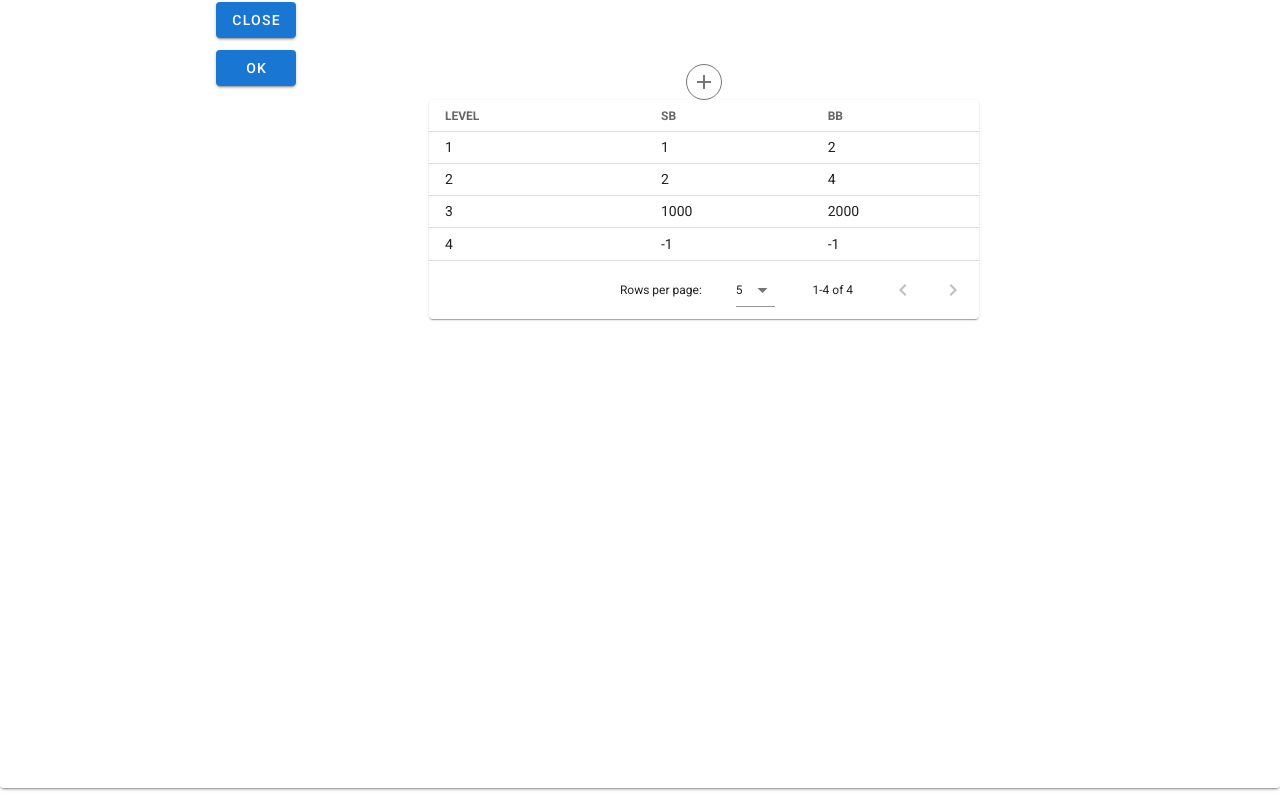
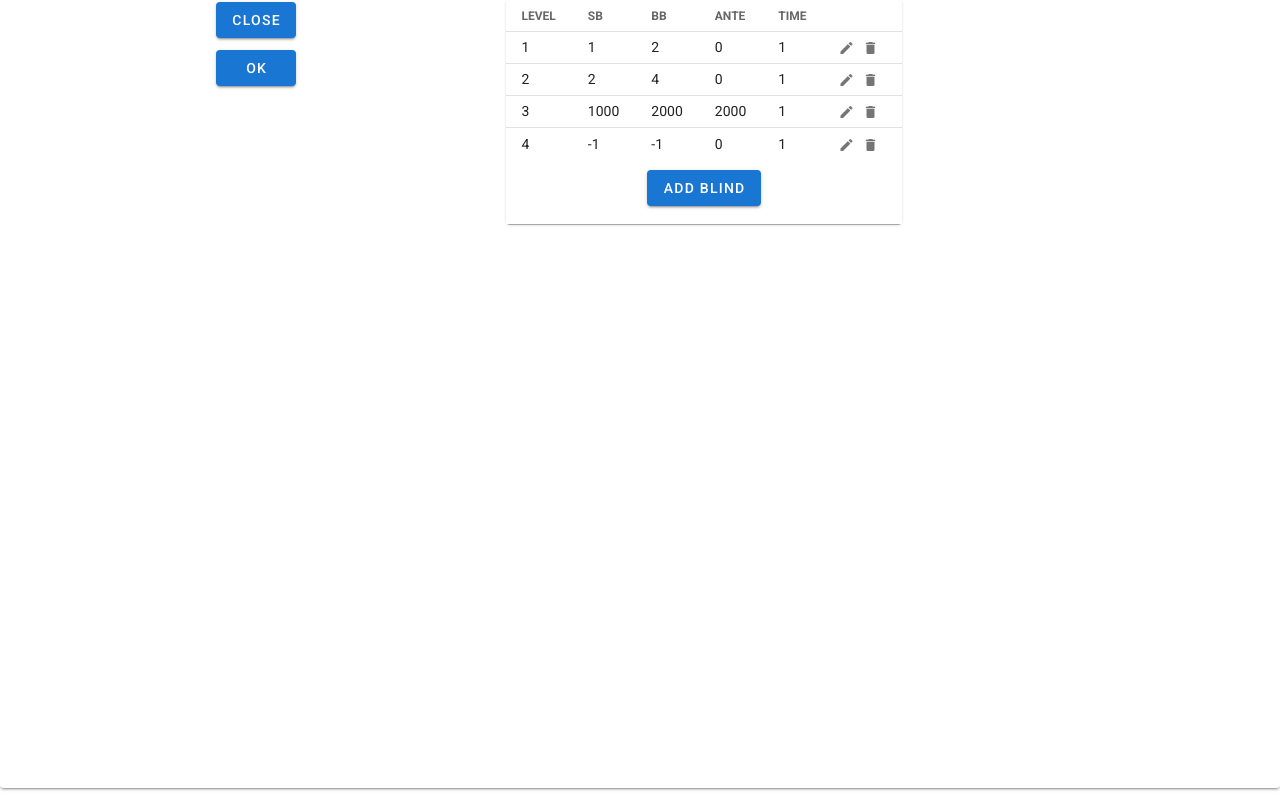
Before and after one commit to almond32o/BlindTimer, a Vue app: page / in a window 1280 px wide. Both pictures are taken after a click on the button "OPEN STRUCTURE". Built offline with nearby package versions, Linux system fonts and the light colour scheme; grey boxes are pictures that could not be loaded.

Commit message:
Edit structure table

```diff
--- a/src/components/Structure.vue
+++ b/src/components/Structure.vue
@@ -1,21 +1,83 @@
 <template>
   <v-container>
-    <v-main>
-      <v-row justify="center">
-        <v-btn icon outlined @click="add">
-          <v-icon>mdi-plus</v-icon>
-        </v-btn>
-      </v-row>
     <v-row justify="center">
       <v-data-table
         :headers="headers"
         :items="blindsTable"
-          :items-per-page="5"
+        :items-per-page="-1"
+        disable-sort
         dense
+        hide-default-footer
         class="elevation-1"
+      >
+        <template v-slot:footer>
+          <v-toolbar flat>
+            <v-row justify="space-around">
+              <v-dialog v-model="dialog" max-width="500">
+                <template v-slot:activator="{on,attrs}">
+                  <v-btn
+                    color="primary"
+                    dark
+                    class="mb-2"
+                    v-bind="attrs"
+                    v-on="on"
+                  >Add Blind</v-btn>
+                </template>
+                <v-card>
+                  <v-card-title>
+                    Add/Edit Blind
+                  </v-card-title>
+                  <v-card-text>
+                    <v-container>
+                      <v-row>
+                        <v-col>
+                          <v-text-field
+                            v-model="editedItem.sb"
+                            type="number"
+                            label="SB"
                           />
+                        </v-col>
+                        <v-col>
+                          <v-text-field
+                            v-model="editedItem.bb"
+                            type="number"
+                            label="BB"
+                          />
+                        </v-col>
+                        <v-col>
+                          <v-text-field
+                            v-bind:disabled="d"
+                            v-model="editedItem.ante"
+                            type="number"
+                            label="ANTE"
+                          />
+                        </v-col>
+                        <v-col>
+                        <v-text-field
+                          v-model="editedItem.time"
+                          type="number"
+                          label="TIME"
+                        />
+                        </v-col>
                       </v-row>
-    </v-main>
+                    </v-container>
+                  </v-card-text>
+                  <v-card-actions>
+                    <v-spacer/>
+                    <v-btn color="blue darken-1" text @click="close">Cancel</v-btn>
+                    <v-btn color="blue darken-1" text @click="save">OK</v-btn>
+                  </v-card-actions>
+                </v-card>
+              </v-dialog>
+            </v-row>
+          </v-toolbar>
+        </template>
+        <template v-slot:item.actions="{ item }">
+          <v-icon small class="mr-2" @click="editItem(item)">mdi-pencil</v-icon>
+          <v-icon small class="mr-2" @click="deleteItem(item)">mdi-delete</v-icon>
+        </template>
+      </v-data-table>
+    </v-row>
   </v-container>
 </template>
 
@@ -39,13 +101,38 @@ export default Vue.extend({
           value: 'id',
         },
         {text: 'SB', value: 'sb'},
-        {text: 'BB', value: 'bb'}
-      ]
+        {text: 'BB', value: 'bb'},
+        {text: 'ANTE', value: 'ante'},
+        {text: 'TIME', value: 'time'},
+        {text: '', value: 'actions'}
+      ],
+      dialog: false,
+      editedItem: new Blind(0,0,0,0,0),
+      editedIndex: -1,
+      d: false
     }
   },
   methods: {
-    add(): void {
-      this.blinds_.push(new Blind(0, 0, 0, 0, 0));
+    save(): void {
+      if (this.editedIndex > -1) {
+        Object.assign(this.blinds_[this.editedIndex], this.editedItem);
+      } else {
+        this.blinds_.push(this.editedItem);
+      }
+      this.close();
+    },
+    close(): void {
+      this.editedItem = new Blind(0,0,0,0,0);
+      this.dialog = false;
+    },
+    editItem(item: Blind): void {
+      this.editedIndex = this.blinds_.indexOf(item);
+      this.editedItem = Object.assign({}, item);
+      this.dialog = true;
+    },
+    deleteItem(item: Blind): void {
+      this.editedIndex = this.blinds_.indexOf(item);
+      this.blinds_.splice(this.editedIndex, 1);
     }
   },
   computed: {
@@ -57,6 +144,5 @@ export default Vue.extend({
       return res
     }
   }
-
 })
 </script>
```
Lines whose indentation alone changed are shown as unchanged.
